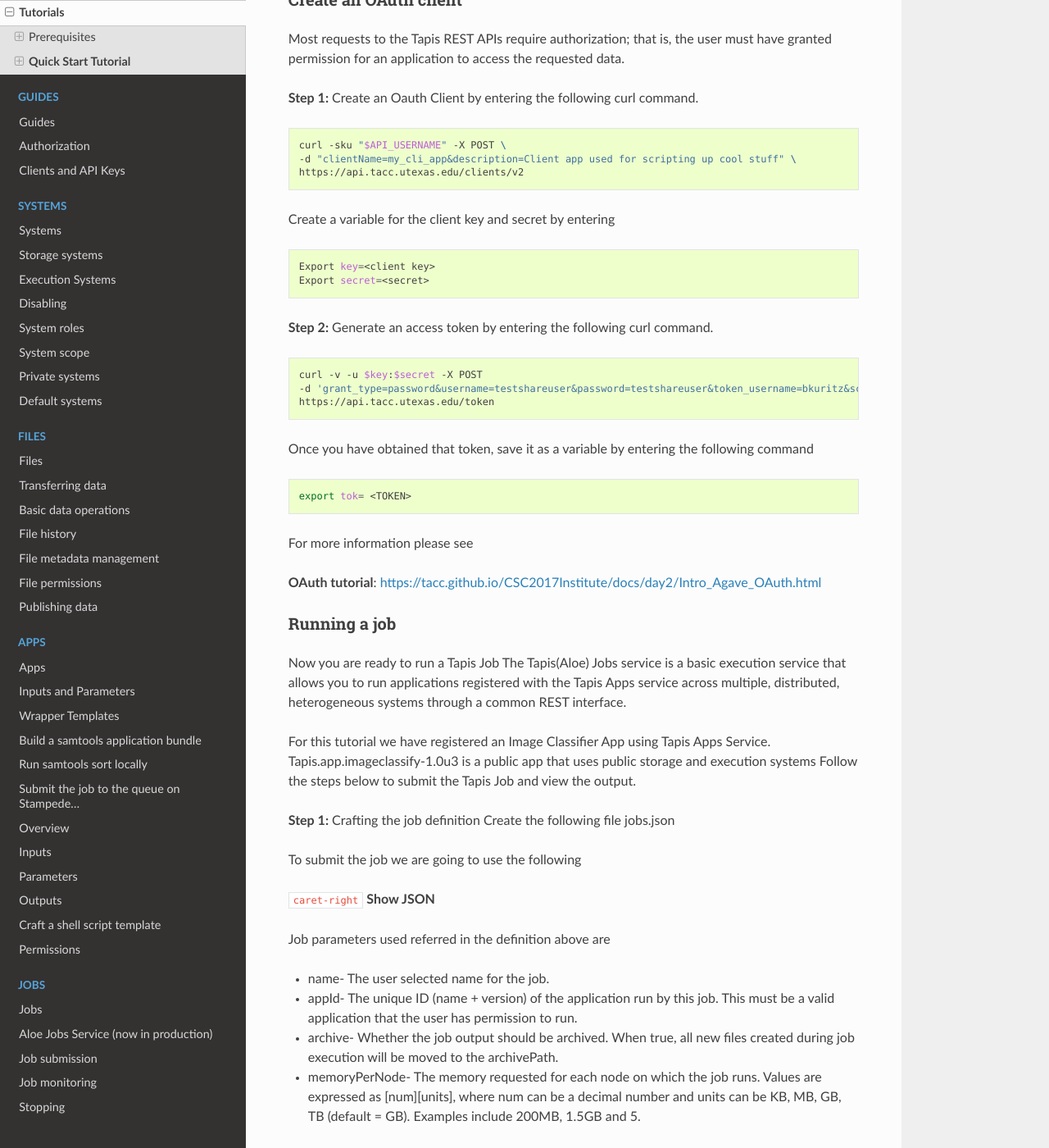
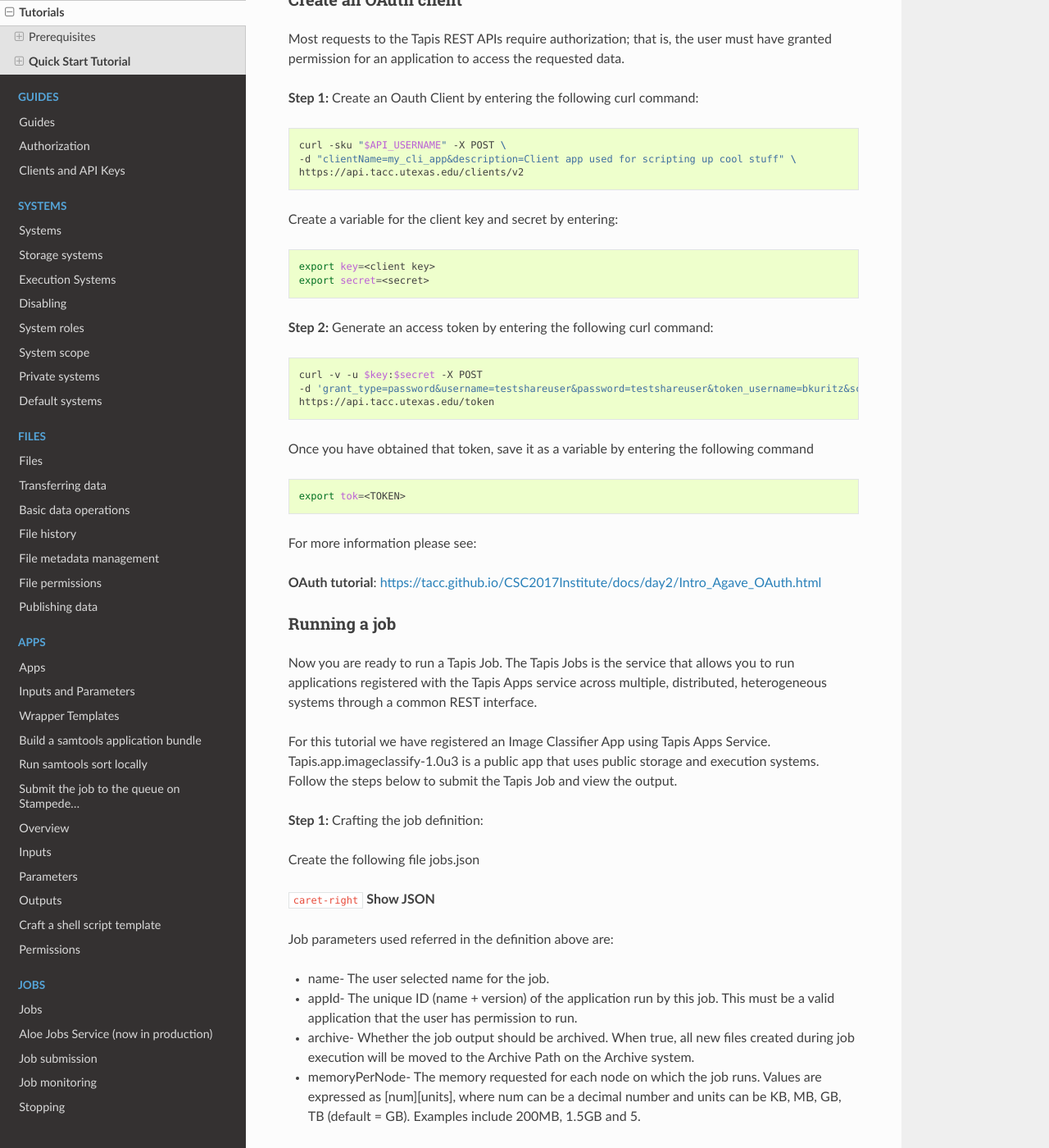
Before and after one commit to TACC-Cloud/agave-docs, a Sphinx documentation site: the page built from docs/agave/introduction/tutorials.rst, in a window 1280 px wide and 1400 px high, scrolled down 1130 px. Shown: the whole window at 82% size. Built offline with Sphinx 7.4.7 and the Read the Docs theme 2.0.0, drawn with Linux system fonts in a browser that asks for light colours; pages that are not in the unit, such as notebooks, are missing from menus; cross-references to code outside the pages are shown as plain code; some of the changed text lies outside the part shown.

Commit message:
Cleaned up grammar and punctuation

```diff
--- a/docs/agave/introduction/tutorials.rst
+++ b/docs/agave/introduction/tutorials.rst
@@ -50,11 +50,11 @@ https://portal.tacc.utexas.edu/account-request?p_p_id=createaccount_WAR_createac
 **Quick Start Tutorial**
 ---------------------
 
-This quick start guide is designed to show you how to do the following
+This quick start guide is designed to show you how to do the following:
 
-1. Create an Oauth Client
-2. Submit a job using a public image classifyApp
-3. Retrieve job output information
+1. Create an Oauth Client.
+2. Submit a job using a public image classifyApp.
+3. Retrieve job output information.
 
 
 
@@ -64,7 +64,7 @@ ______________________
 
 Most requests to the Tapis REST APIs require authorization; that is, the user must have granted permission for an application to access the requested data.
 
-**Step 1:** Create an Oauth Client by entering the following curl command.
+**Step 1:** Create an Oauth Client by entering the following curl command:
 
 .. code-block:: shell
 
@@ -73,14 +73,14 @@ Most requests to the Tapis REST APIs require authorization; that is, the user mu
     https://api.tacc.utexas.edu/clients/v2
 
 
-Create a variable for the client key and secret by entering
+Create a variable for the client key and secret by entering:
 
 .. code-block:: shell
 
-    Export key=<client key>
-    Export secret=<secret>
+    export key=<client key>
+    export secret=<secret>
 
-**Step 2:** Generate an access token by entering the following curl command.
+**Step 2:** Generate an access token by entering the following curl command:
 
 .. code-block:: shell
 
@@ -92,10 +92,10 @@ Once you have obtained that token, save it as a variable by entering the followi
 
 .. code-block:: shell
 
-    export tok= <TOKEN>
+    export tok=<TOKEN>
 
 
-For more information please see
+For more information please see:
 
 **OAuth tutorial**: https://tacc.github.io/CSC2017Institute/docs/day2/Intro_Agave_OAuth.html
 
@@ -103,19 +103,18 @@ For more information please see
 **Running a job**
 ______________________
 
-Now you are ready to run a Tapis Job
-The Tapis(Aloe) Jobs service is a basic execution service that allows you to run applications registered with the Tapis Apps service across multiple, distributed, heterogeneous systems through a common REST interface.
+Now you are ready to run a Tapis Job.
+The Tapis Jobs is the service that allows you to run applications registered with the Tapis Apps service across multiple, distributed, heterogeneous systems through a common REST interface.
 
 For this tutorial we have registered an Image Classifier App using Tapis Apps Service.
-Tapis.app.imageclassify-1.0u3 is a public app that uses public storage and execution systems
+Tapis.app.imageclassify-1.0u3 is a public app that uses public storage and execution systems.
 Follow the steps below to submit the Tapis Job and view the output.
 
 
 
-**Step 1:** Crafting the job definition
+**Step 1:** Crafting the job definition:
+
 Create the following file jobs.json
-
-To submit the job we are going to use the following
 
 .. container:: foldable
 
@@ -133,18 +132,18 @@ To submit the job we are going to use the following
 
                         }
 
-Job parameters used referred in the definition above are
+Job parameters used referred in the definition above are:
 
 * name- The user selected name for the job.
 
 * appId- The unique ID (name + version) of the application run by this job. This must be a valid application that the user has permission to run.
 
-* archive- Whether the job output should be archived. When true, all new files created during job execution will be moved to the archivePath.
+* archive- Whether the job output should be archived. When true, all new files created during job execution will be moved to the Archive Path on the Archive system.
 
 * memoryPerNode- The memory requested for each node on which the job runs. Values are expressed as [num][units], where num can be a decimal number and units can be KB, MB, GB, TB (default = GB). Examples include 200MB, 1.5GB and 5.
 
 
-**Step 2:** Submit the job by using the curl-command below
+**Step 2:** Submit the job by using the curl-command below:
 
 
 .. code-block:: shell
@@ -168,7 +167,7 @@ Type in the curl command below:
 
 **NOTE**
 
-You can download the files if you want by entering in the command
+You can download the files if you want by entering in the command:
 
 .. code-block:: shell
 
```
